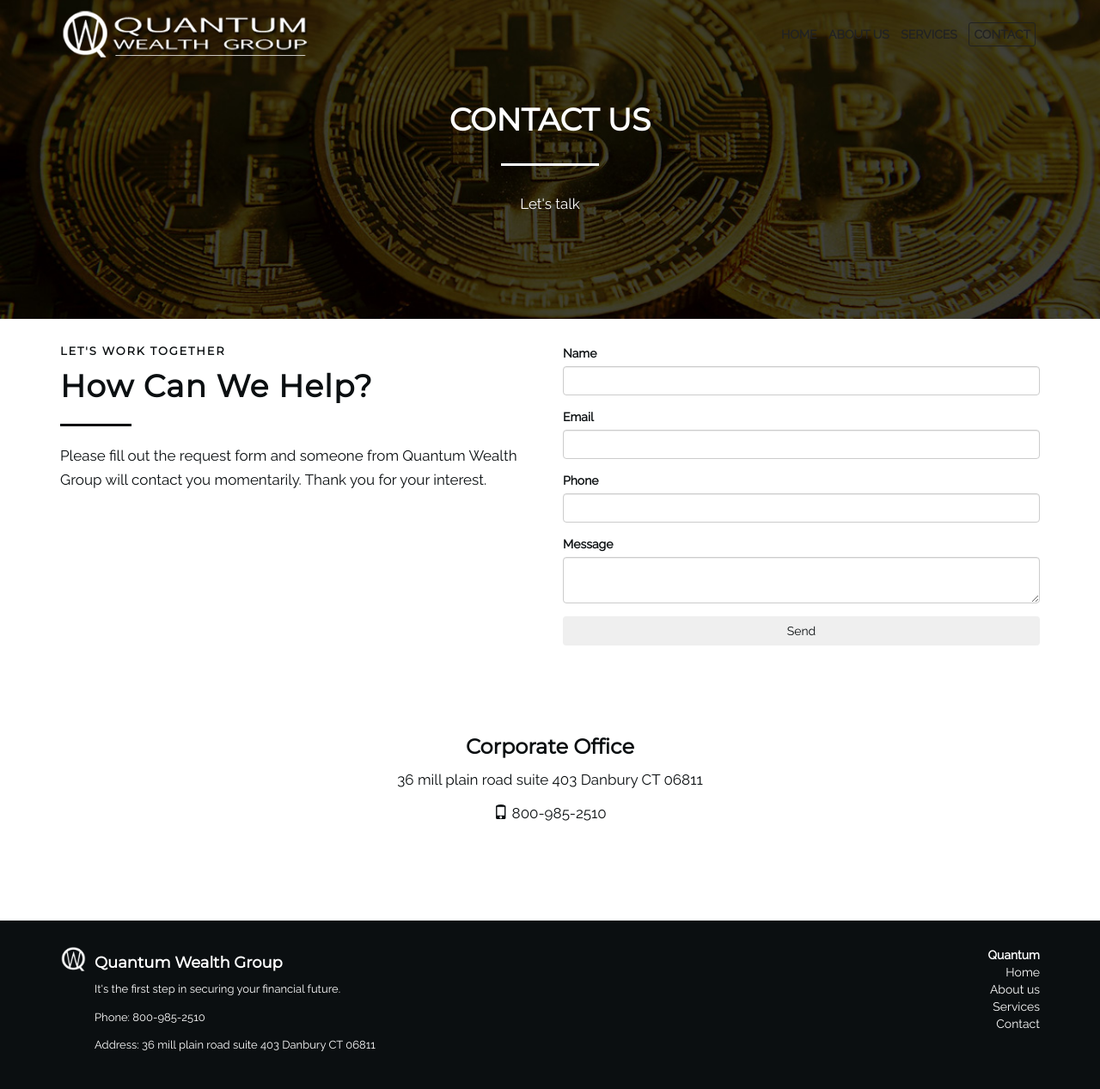
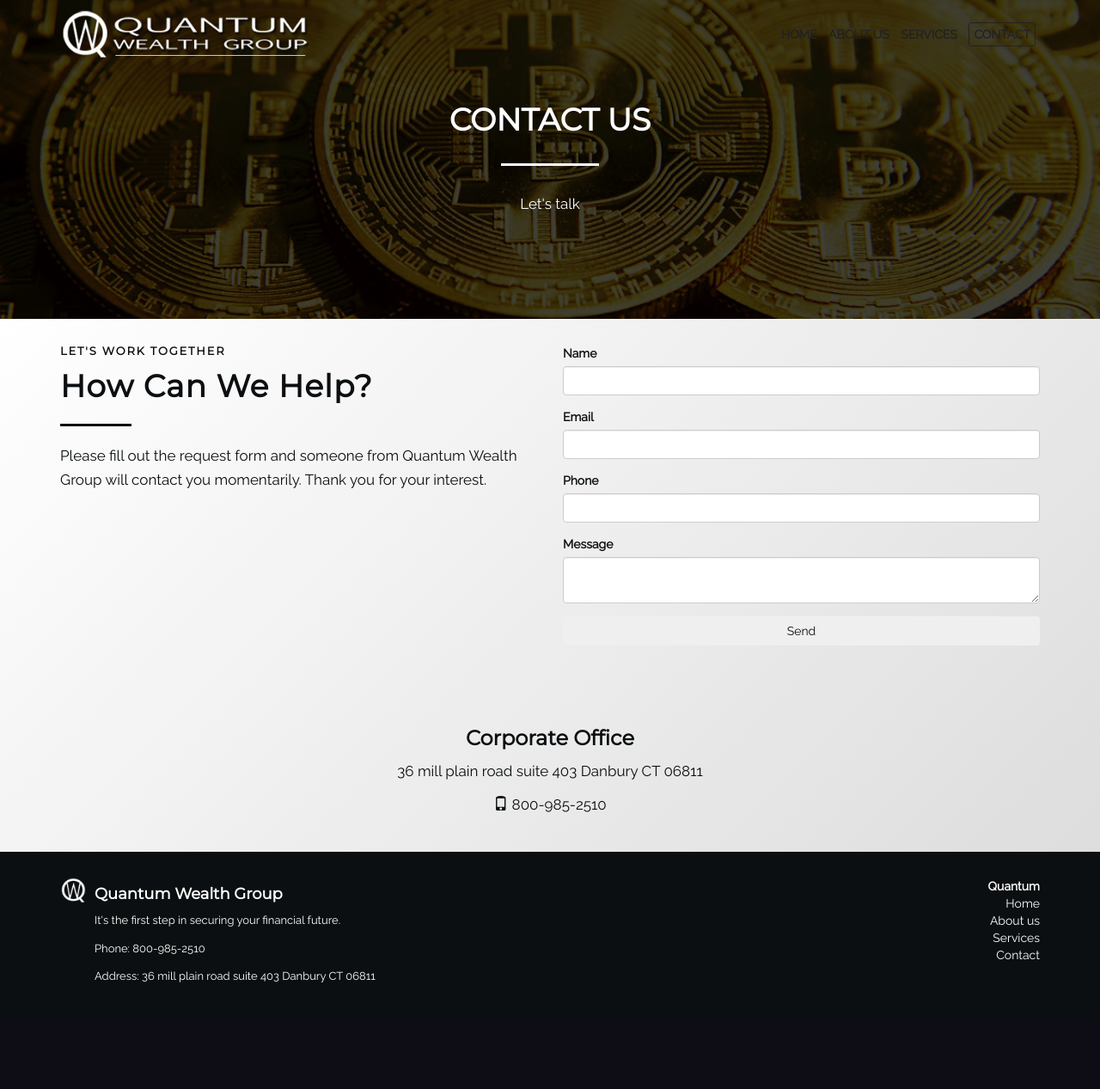
Before and after one commit to gilsonviana/quantum-wealth-group-website, a PHP site: page /contact.php in a window 1280 px wide. Shown: the whole page at 86% size. After the commit the page ends 1143 px from the top, so only its background shows below. Run offline with PHP 8.4, Linux system fonts and the light colour scheme; some libraries are stand-ins or nearby versions.

Commit message:
service page background

```diff
--- a/public/contact.php
+++ b/public/contact.php
@@ -52,12 +52,9 @@
                     </div>
                 </div>
             </div>
-        </section>
 
             <section class="sec-address">
                 <div class="container">
-                <div class="row">
-                    <div class="col-xs-12">
                     <div class="content text-center"
                             data-aos="fade-up"
                             data-aos-anchor-placement="bottom">
@@ -66,8 +63,7 @@
                         <p><span class="glyphicon glyphicon-phone"></span> 800-985-2510</p>
                     </div>
                 </div>
-                </div>
-            </div>
+            </section>
         </section>
 
     <!-- gold, silver, polithium, platinum, ripple -->
--- a/public/style.css
+++ b/public/style.css
@@ -17,6 +17,15 @@ body {
   font-weight: bold; }
 .page b, .page strong {
   color: goldenrod; }
+.page a {
+  color: inherit;
+  text-decoration: none; }
+  .page a:link {
+    color: inherit; }
+  .page a:visited {
+    color: inherit; }
+  .page a:hover {
+    color: inherit; }
 .page .home .sec-frontpage {
   height: 100vh;
   background: #222;
@@ -292,7 +301,8 @@ body {
       margin: 3rem auto;
       background: #fff; }
 .page .contact .sec-form {
-  color: #0b0f11; }
+  color: #0b0f11;
+  background: linear-gradient(-45deg, #ddd, #fff); }
   .page .contact .sec-form .content {
     padding: 3rem 0; }
     .page .contact .sec-form .content h6 {
@@ -312,7 +322,6 @@ body {
   .page .contact .sec-form #contact-form {
     padding: 3rem 0; }
 .page .contact .sec-address {
-  margin: 4rem 0 10rem;
   color: #0b0f11; }
   .page .contact .sec-address .content h3 {
     font-family: "Montserrat", sans-serif;
--- a/src/scss/style.scss
+++ b/src/scss/style.scss
@@ -35,6 +35,23 @@ body {
 
     b, strong {
         color: goldenrod;
+    }
+
+    a {
+        color: inherit;
+        text-decoration: none;
+
+        &:link {
+            color: inherit;
+        }
+
+        &:visited {
+            color: inherit;
+        }
+
+        &:hover {
+            color: inherit;
+        }
     }
 
     .home {
@@ -180,6 +197,7 @@ body {
 
         .sec-form {
             color: $dark;
+            background: linear-gradient(-45deg, #ddd, #fff);
 
             .content {
                 padding: 3rem 0;
@@ -211,7 +229,6 @@ body {
         }
 
         .sec-address {
-            margin: 4rem 0 10rem;
             color: $dark;
 
             .content {
```
Also changed, not shown: 1 other file. Lines whose indentation alone changed are shown as unchanged.
